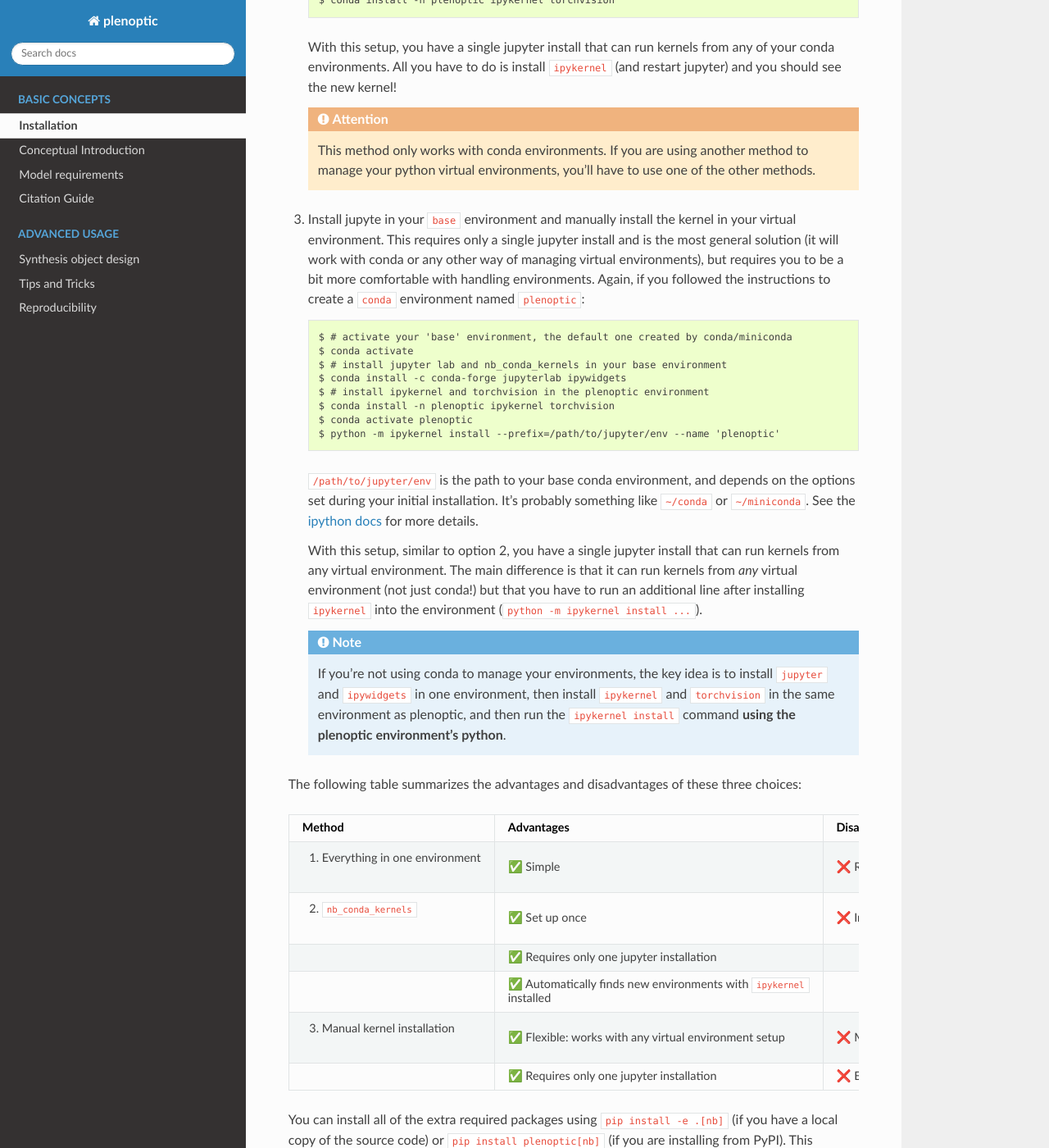
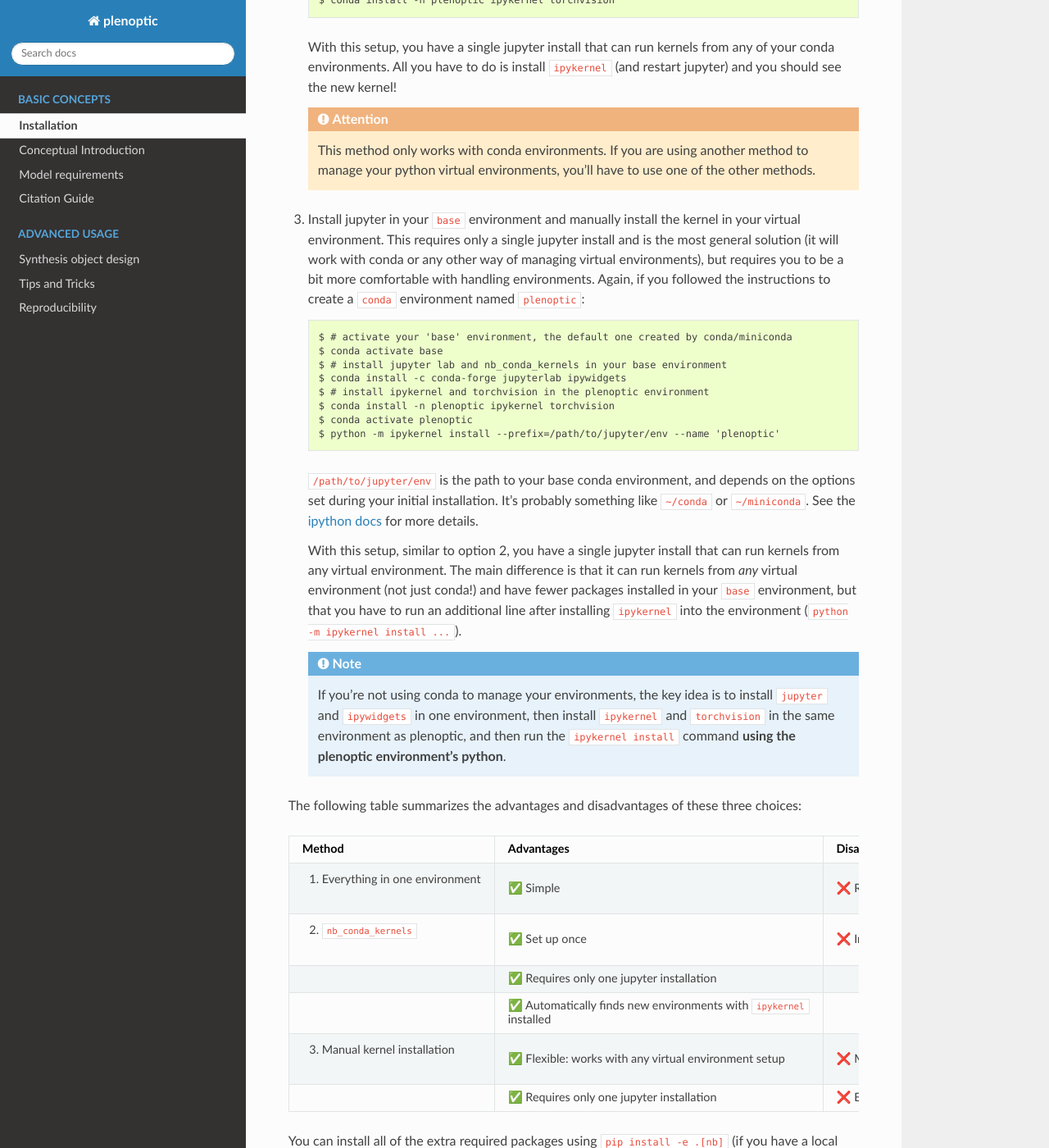
Before and after one commit to plenoptic-org/plenoptic, a Sphinx documentation site: the page built from docs/install.rst, in a window 1280 px wide and 1400 px high, scrolled down 2653 px. Shown: the whole window at 82% size. Built offline with Sphinx 7.4.7 and the Read the Docs theme 2.0.0, drawn with Linux system fonts in a browser that asks for light colours; pages that are not in the unit, such as notebooks, are missing from menus; the version number could not be read and is left out; some of the changed text lies outside the part shown.

Commit message:
small changes in response to eric's feedback

```diff
--- a/docs/install.rst
+++ b/docs/install.rst
@@ -100,10 +100,10 @@ package, depending on how you wish to handle virtual environments.
 
    .. attention:: This method only works with conda environments. If you are using another method to manage your python virtual environments, you'll have to use one of the other methods.
 
-3. Install jupyte in your ``base`` environment and manually install the kernel in your virtual environment. This requires only a single jupyter install and is the most general solution (it will work with conda or any other way of managing virtual environments), but requires you to be a bit more comfortable with handling environments. Again, if you followed the instructions to create a ``conda`` environment named ``plenoptic``::
+3. Install jupyter in your ``base`` environment and manually install the kernel in your virtual environment. This requires only a single jupyter install and is the most general solution (it will work with conda or any other way of managing virtual environments), but requires you to be a bit more comfortable with handling environments. Again, if you followed the instructions to create a ``conda`` environment named ``plenoptic``::
 
    $ # activate your 'base' environment, the default one created by conda/miniconda
-   $ conda activate
+   $ conda activate base
    $ # install jupyter lab and nb_conda_kernels in your base environment
    $ conda install -c conda-forge jupyterlab ipywidgets
    $ # install ipykernel and torchvision in the plenoptic environment
@@ -113,7 +113,7 @@ package, depending on how you wish to handle virtual environments.
 
    ``/path/to/jupyter/env`` is the path to your base conda environment, and depends on the options set during your initial installation. It's probably something like ``~/conda`` or ``~/miniconda``. See the `ipython docs <https://ipython.readthedocs.io/en/stable/install/kernel_install.html>`_ for more details.
 
-   With this setup, similar to option 2, you have a single jupyter install that can run kernels from any virtual environment. The main difference is that it can run kernels from *any* virtual environment (not just conda!) but that you have to run an additional line after installing ``ipykernel``  into the environment (``python -m ipykernel install ...``).
+   With this setup, similar to option 2, you have a single jupyter install that can run kernels from any virtual environment. The main difference is that it can run kernels from *any* virtual environment (not just conda!) and have fewer packages installed in your ``base`` environment, but that you have to run an additional line after installing ``ipykernel``  into the environment (``python -m ipykernel install ...``).
 
    .. note:: If you're not using conda to manage your environments, the key idea is to install ``jupyter`` and ``ipywidgets`` in one environment, then install ``ipykernel`` and ``torchvision`` in the same environment as plenoptic, and then run the ``ipykernel install`` command **using the plenoptic environment's python**.
 
```
Also changed, not shown: other parts of docs/install.rst (+1 -1 lines), CONTRIBUTING.md (+0 -7 lines).
